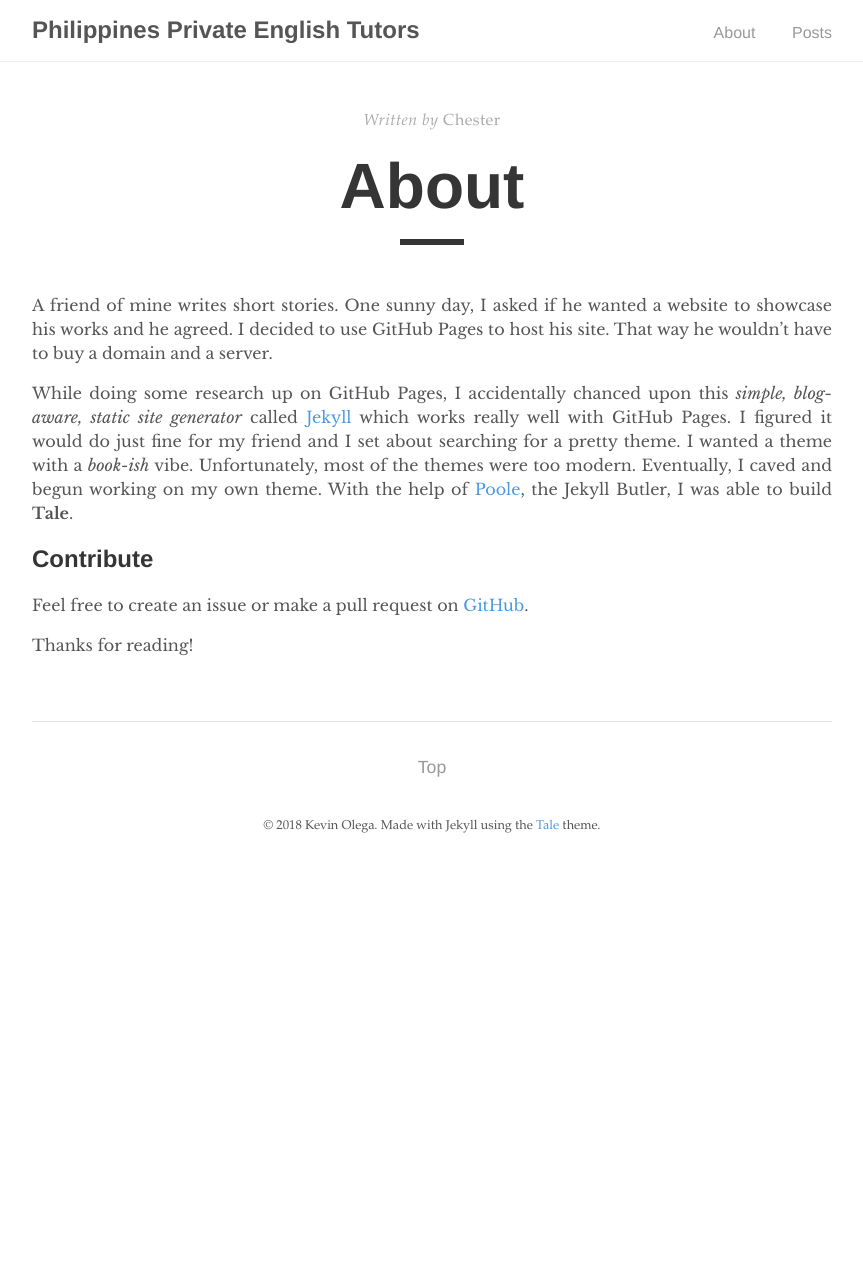
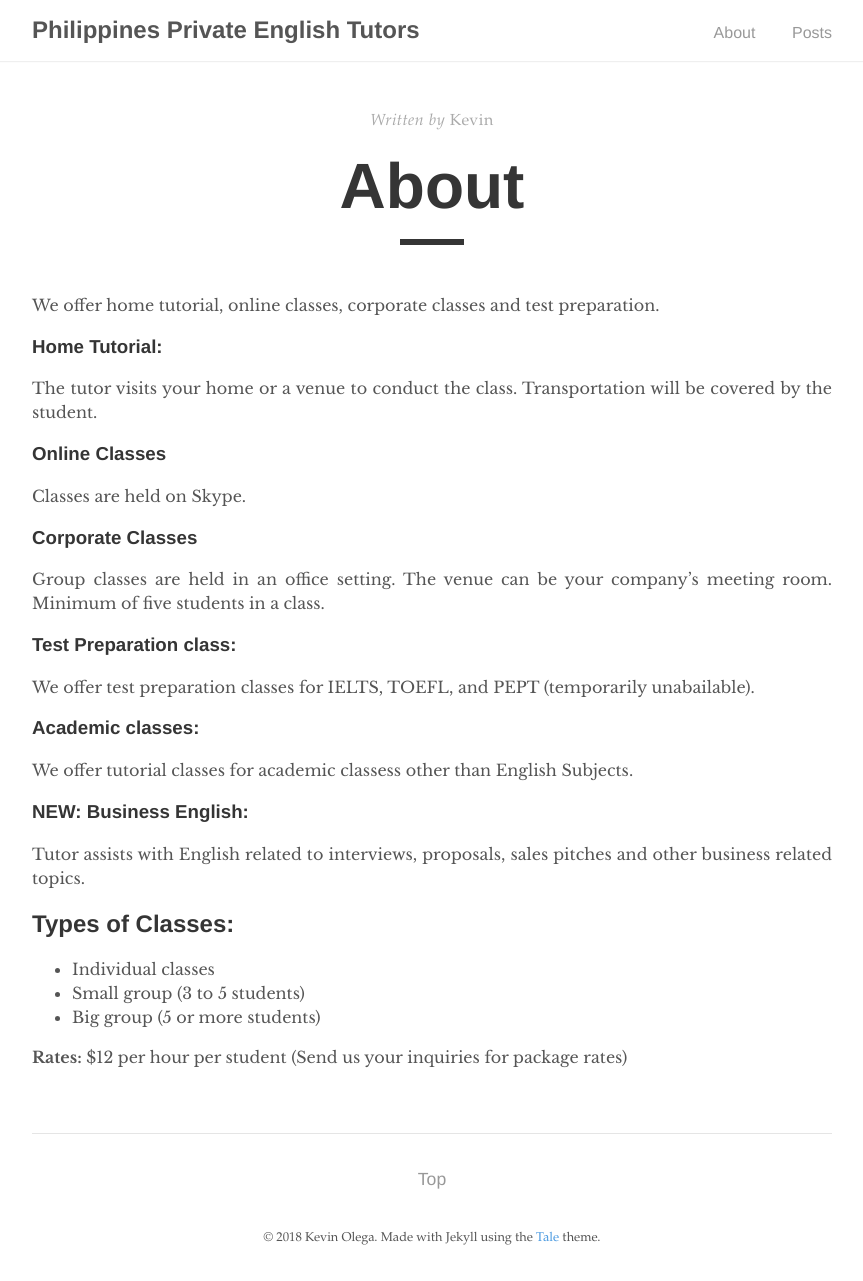
Before and after one commit to kevinolega/philippinesprivateenglishtutors, a Jekyll site: the page built from services.md, in a window 1280 px wide. Shown: the whole page, without its empty margins (208-1071 px from the left). Built offline with Jekyll 4.4.1, drawn with Linux system fonts in a browser that asks for light colours; before the commit the page ends 900 px from its top, so only the background shows below that.

Commit message:
added about info and services page

```diff
--- a/about.md
+++ b/about.md
@@ -1,15 +1,12 @@
 ---
 layout: post
 title: "About"
-author: "Chester"
+author: "Kevin"
 permalink: /about/
 ---
 
-A friend of mine writes short stories. One sunny day, I asked if he wanted a website to showcase his works and he agreed. I decided to use GitHub Pages to host his site. That way he wouldn't have to buy a domain and a server.
+Philippines Private English Tutors offers English Tutorial services.
 
-While doing some research up on GitHub Pages, I accidentally chanced upon this _simple, blog-aware, static site generator_ called [Jekyll](https://jekyllrb.com/) which works really well with GitHub Pages. I figured it would do just fine for my friend and I set about searching for a pretty theme. I wanted a theme with a _book-ish_ vibe. Unfortunately, most of the themes were too modern. Eventually, I caved and begun working on my own theme. With the help of [Poole](https://github.com/poole/poole), the Jekyll Butler, I was able to build **Tale**.
+The group is established in 2014.
 
-## Contribute
-Feel free to create an issue or make a pull request on [GitHub](https://github.com/chesterhow/tale).
-
-Thanks for reading!
+The founder has more than nine years of working experience teaching English to students in 17 countries worldwide.
--- /dev/null
+++ b/services.md
@@ -0,0 +1,42 @@
+---
+layout: post
+title: "About"
+author: "Kevin"
+permalink: /about/
+---
+
+We offer home tutorial, online classes, corporate classes and test preparation.
+
+### Home Tutorial:
+
+The tutor visits your home or a venue to conduct the class. Transportation will be covered by the student.
+
+### Online Classes
+
+Classes are held on Skype.
+
+### Corporate Classes
+
+Group classes are held in an office setting. The venue can be your company’s meeting room. Minimum of five students in a class.
+
+### Test Preparation class:
+
+We offer test preparation classes for IELTS, TOEFL, and PEPT (temporarily unabailable).
+
+### Academic classes:
+
+We offer tutorial classes for academic classess other than English Subjects.
+
+### NEW: Business English:
+
+Tutor assists with English related to interviews, proposals, sales pitches and other business related topics.
+
+
+## Types of Classes:
+
+- Individual classes
+- Small group (3 to 5 students)
+- Big group (5 or more students)
+
+**Rates:** $12 per hour per student
+(Send us your inquiries for package rates)
```
